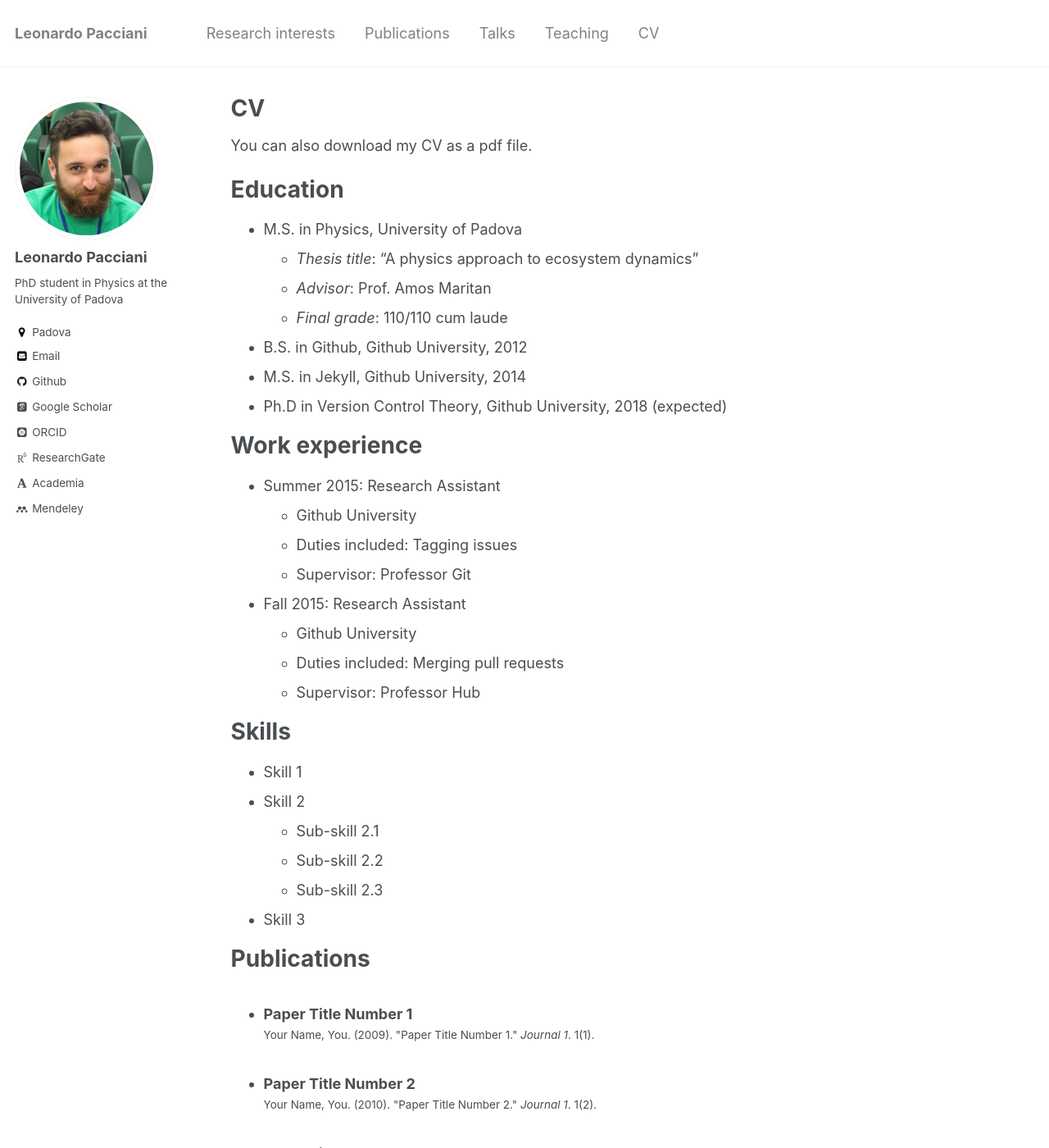
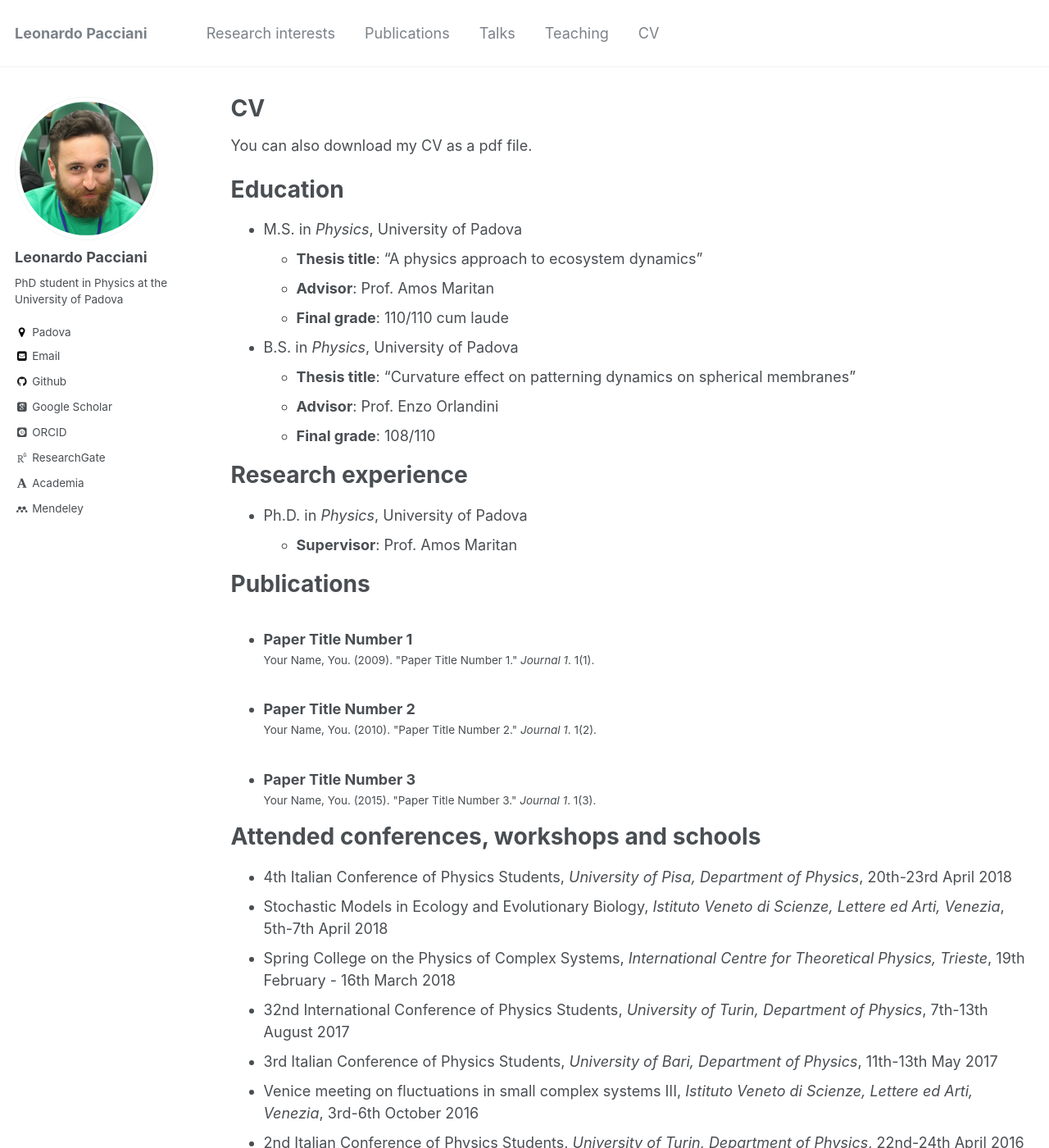
Before and after one commit to suweis/suweis.github.io, a Jekyll site: the page built from _pages/cv.md, in a window 1280 px wide and 1400 px high. Shown: the whole window at 82% size. Built offline with Jekyll 4.4.1, drawn with Linux system fonts in a browser that asks for light colours; some web fonts are replaced; some of the changed text lies outside the part shown.

Commit message:
Added info to CV page

```diff
--- a/_pages/cv.md
+++ b/_pages/cv.md
@@ -13,42 +13,41 @@
 
 Education
 ======
-* M.S. in Physics, University of Padova
-  * *Thesis title*: "A physics approach to ecosystem dynamics"
-  * *Advisor*: Prof. Amos Maritan
-  * *Final grade*: 110/110 cum laude
+* M.S. in *Physics*, University of Padova
+  * **Thesis title**: "A physics approach to ecosystem dynamics"
+  * **Advisor**: Prof. Amos Maritan
+  * **Final grade**: 110/110 cum laude
 
+* B.S. in *Physics*, University of Padova
+  * **Thesis title**: "Curvature effect on patterning dynamics on spherical membranes"
+  * **Advisor**: Prof. Enzo Orlandini
+  * **Final grade**: 108/110
 
-* B.S. in Github, Github University, 2012
-* M.S. in Jekyll, Github University, 2014
-* Ph.D in Version Control Theory, Github University, 2018 (expected)
-
-Work experience
+Research experience
 ======
-* Summer 2015: Research Assistant
-  * Github University
-  * Duties included: Tagging issues
-  * Supervisor: Professor Git
-
-* Fall 2015: Research Assistant
-  * Github University
-  * Duties included: Merging pull requests
-  * Supervisor: Professor Hub
-
-Skills
-======
-* Skill 1
-* Skill 2
-  * Sub-skill 2.1
-  * Sub-skill 2.2
-  * Sub-skill 2.3
-* Skill 3
+* Ph.D. in *Physics*, University of Padova
+  * **Supervisor**: Prof. Amos Maritan
 
 Publications
 ======
   <ul>{% for post in site.publications %}
     {% include archive-single-cv.html %}
   {% endfor %}</ul>
+
+Attended conferences, workshops and schools
+======
+* [4th Italian Conference of Physics Students](http://ai-sf.it/cisf18/), *University of Pisa, Department of Physics*, 20th-23rd April 2018
+* [Stochastic Models in Ecology and Evolutionary Biology](http://www.pd.infn.it/~maritan/veniceworkshop/veniceworkshop.html), *Istituto Veneto di Scienze, Lettere ed Arti, Venezia*, 5th-7th April 2018
+* [Spring College on the Physics of Complex Systems](http://indico.ictp.it/event/8299/), *International Centre for Theoretical Physics, Trieste*, 19th February - 16th March 2018
+* [32nd International Conference of Physics Students](http://www.icps2017.it/), *University of Turin, Department of Physics*, 7th-13th August 2017
+* [3rd Italian Conference of Physics Students](http://www.ai-sf.it/cisf2017/), *University of Bari, Department of Physics*, 11th-13th May 2017
+* Venice meeting on fluctuations in small complex systems III,  *Istituto Veneto di Scienze, Lettere ed Arti, Venezia*, 3rd-6th October 2016
+* [2nd Italian Conference of Physics Students](http://www.ai-sf.it/cisf2016/), *University of Turin, Department of Physics*, 22nd-24th April 2016
+
+Organized conferences, workshops and schools
+======
+* Sei Spritz Facili, *University of Padova, Department of Physics*
+  * Cycle of six lectures, activity of the Padova Local Committee of the Italian Association of Physics Students
 
 Talks
 ======
@@ -62,6 +61,8 @@
     {% include archive-single-cv.html %}
   {% endfor %}</ul>
 
-Service and leadership
+Associations
 ======
-* Currently signed in to 43 different slack teams
+* Secretary of the [Italian Association of Physics Students](http://www.ai-sf.it), 1st October 2017 - present day
+* President of the Padova Local Committee of the [Italian Association of Physics Students](http://www.ai-sf.it), 2nd May 2016 - 30th September 2017
+* Member of the [Italian Association of Physics Students](http://www.ai-sf.it), 26th February 2016 - present day
```
